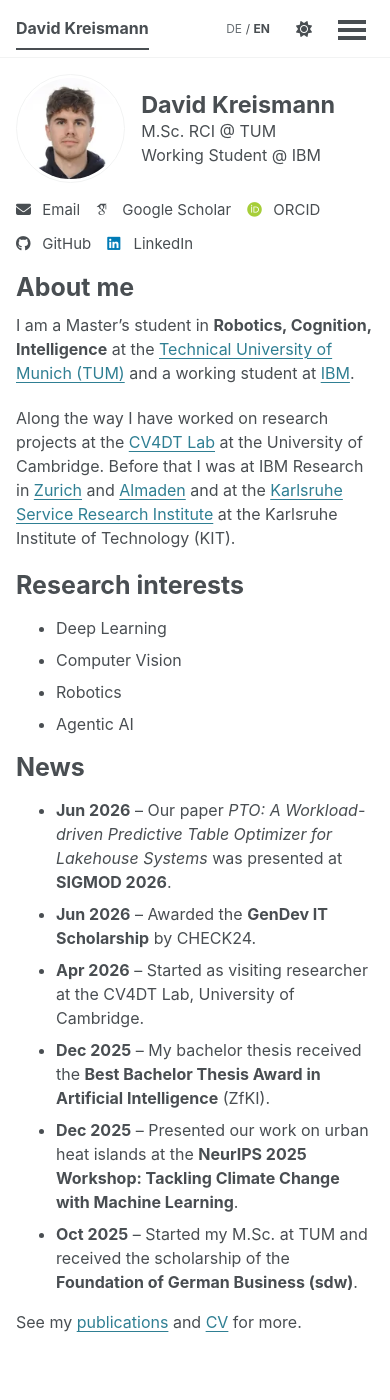
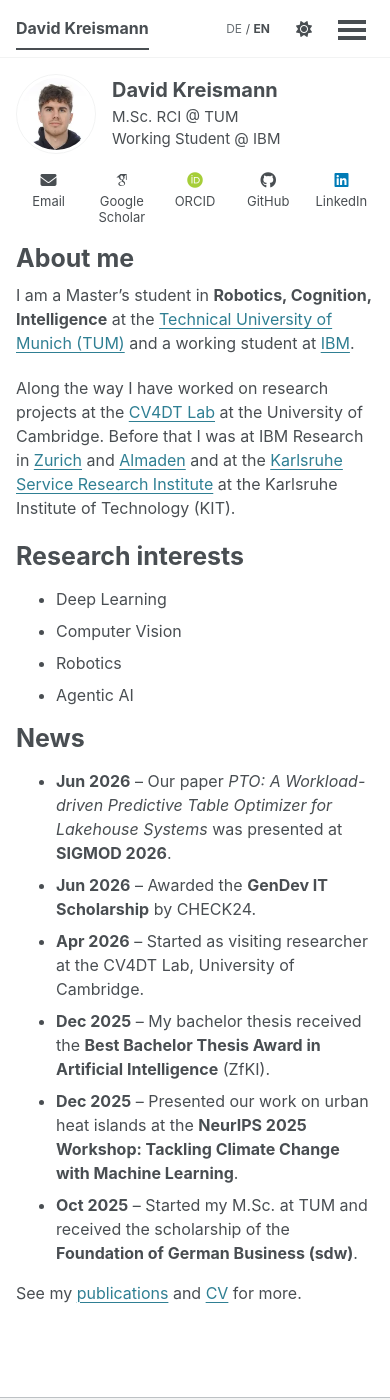
Before and after one commit to davidkreismann/davidkreismann.github.io, a Jekyll site: the page built from _pages/about.md, in a window 390 px wide and 1400 px high. Built offline with Jekyll 4.4.1, drawn with Linux system fonts in a browser that asks for light colours.

Commit message:
Use compact mobile profile with evenly spaced contact links

```diff
--- a/_includes/author-profile.html
+++ b/_includes/author-profile.html
@@ -17,7 +17,7 @@
     {% elsif author.avatar == 'profile.jpg' %}
       <img src="{{ base_path }}/images/profile-224.webp"
            srcset="{{ base_path }}/images/profile-128.webp 128w, {{ base_path }}/images/profile-224.webp 224w, {{ base_path }}/images/profile-352.webp 352w"
-           sizes="(min-width: 925px) 175px, (min-width: 400px) 112px, 28vw"
+           sizes="(min-width: 925px) 175px, 80px"
            alt="{{ author.name }}" width="400" height="400" fetchpriority="high" />
     {% else %}
       <img src="{{ author.avatar | prepend: "/images/" | prepend: base_path }}" alt="{{ author.name }}" width="400" height="400" fetchpriority="high" />
--- a/_includes/head.html
+++ b/_includes/head.html
@@ -15,7 +15,7 @@
 {% if site.author.avatar == 'profile.jpg' and page.author_profile %}
 <link rel="preload" as="image" href="{{ base_path }}/images/profile-224.webp"
       imagesrcset="{{ base_path }}/images/profile-128.webp 128w, {{ base_path }}/images/profile-224.webp 224w, {{ base_path }}/images/profile-352.webp 352w"
-      imagesizes="(min-width: 925px) 175px, (min-width: 400px) 112px, 28vw" fetchpriority="high">
+      imagesizes="(min-width: 925px) 175px, 80px" fetchpriority="high">
 {% endif %}
 
 <!-- For all browsers -->
--- a/_sass/layout/_cv.scss
+++ b/_sass/layout/_cv.scss
@@ -331,7 +331,7 @@
   /* Fill the mobile content width without the template's table-cell padding. */
   .author-profile {
     display: grid;
-    grid-template-columns: clamp(88px, 28vw, 112px) minmax(0, 1fr);
+    grid-template-columns: 80px minmax(0, 1fr);
     align-items: center;
     column-gap: 16px;
     width: 100%;
@@ -361,19 +361,22 @@
   }
 
   .sidebar .author__name {
-    font-size: clamp(20px, 6vw, 24px);
+    font-size: 20px;
+    line-height: 1.25;
+    margin: 0 0 3px;
   }
 
   .sidebar .author__bio,
   .sidebar .author__content p {
-    font-size: 16px;
+    font-size: 15px;
+    line-height: 1.45;
   }
 
-  /* show the profile links as a row of icons instead of the "Follow" dropdown */
+  /* Use the full width for five equally spaced, labeled contact links. */
   .author__urls-wrapper {
     display: block;
     grid-column: 1 / -1;
-    margin-top: 0.75em;
+    margin-top: 14px;
 
     button {
       display: none;
@@ -381,9 +384,10 @@
   }
 
   .author__urls {
-    display: flex;
-    flex-wrap: wrap;
-    gap: 0.25em 1em;
+    display: grid;
+    grid-template-columns: repeat(5, minmax(0, 1fr));
+    gap: 8px;
+    width: 100%;
     position: static;
     margin: 0;
     padding: 0;
@@ -397,13 +401,28 @@
     }
 
     li {
+      min-width: 0;
       margin: 0;
+      white-space: normal;
     }
 
     a {
+      display: flex;
+      flex-direction: column;
+      align-items: center;
+      gap: 5px;
+      min-height: 56px;
       margin: 0;
-      padding: 0.25em 0;
-      font-size: 15px;
+      padding: 4px 0;
+      font-size: 13px;
+      line-height: 1.25;
+      text-align: center;
+
+      i {
+        margin: 0;
+        padding: 0;
+        font-size: 16px;
+      }
     }
   }
 }
```
